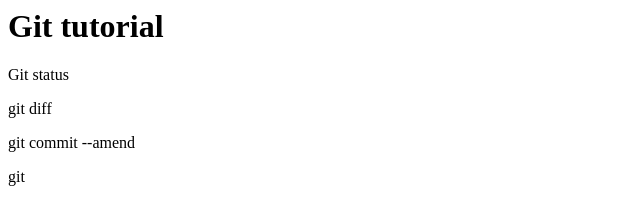
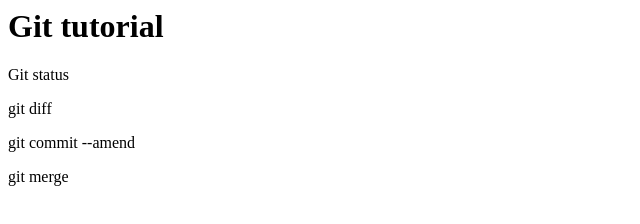
Before and after one commit to Nath-jpn/git_tutorial, a plain HTML site: page index.html in a window 1280 px wide. Shown: the full height of the page, 0-640 px from the left. Drawn offline with Linux system fonts and the light colour scheme.

Commit message:
git mergeを追記

```diff
--- a/index.html
+++ b/index.html
@@ -2,4 +2,4 @@
 <p>Git status</p>
 <p>git diff</p>
 <p>git commit --amend</p>
-<p>git </p>
+<p>git merge</p>
```
